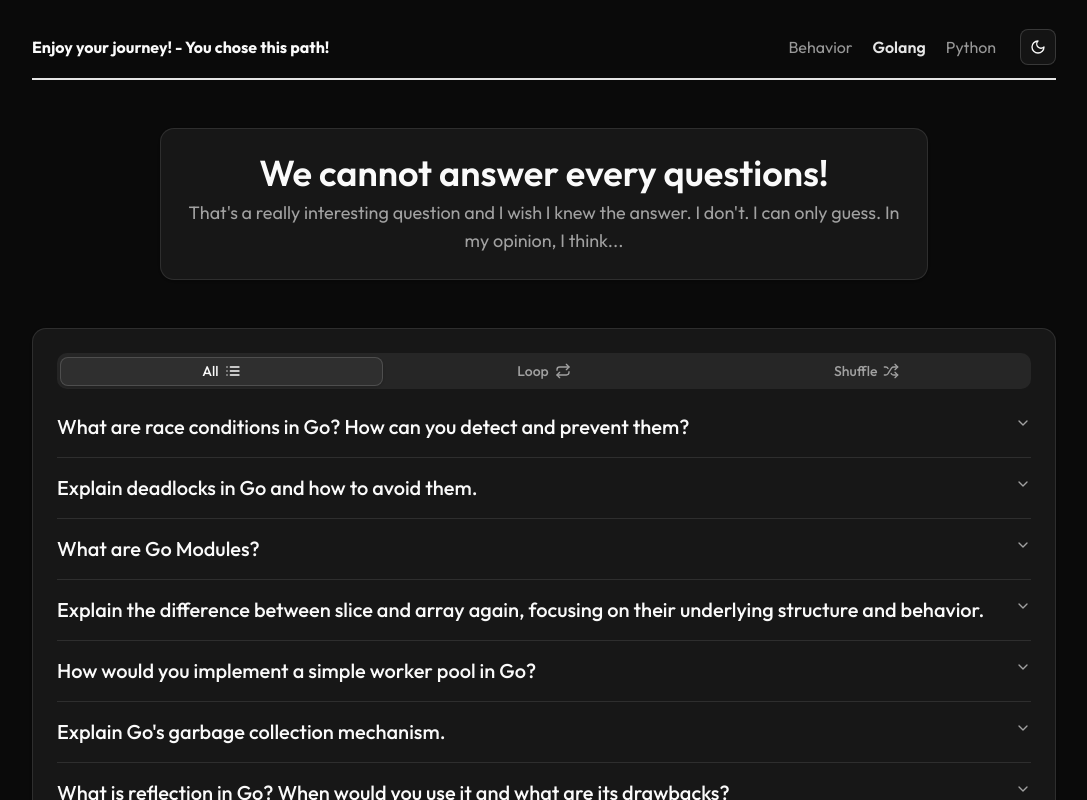
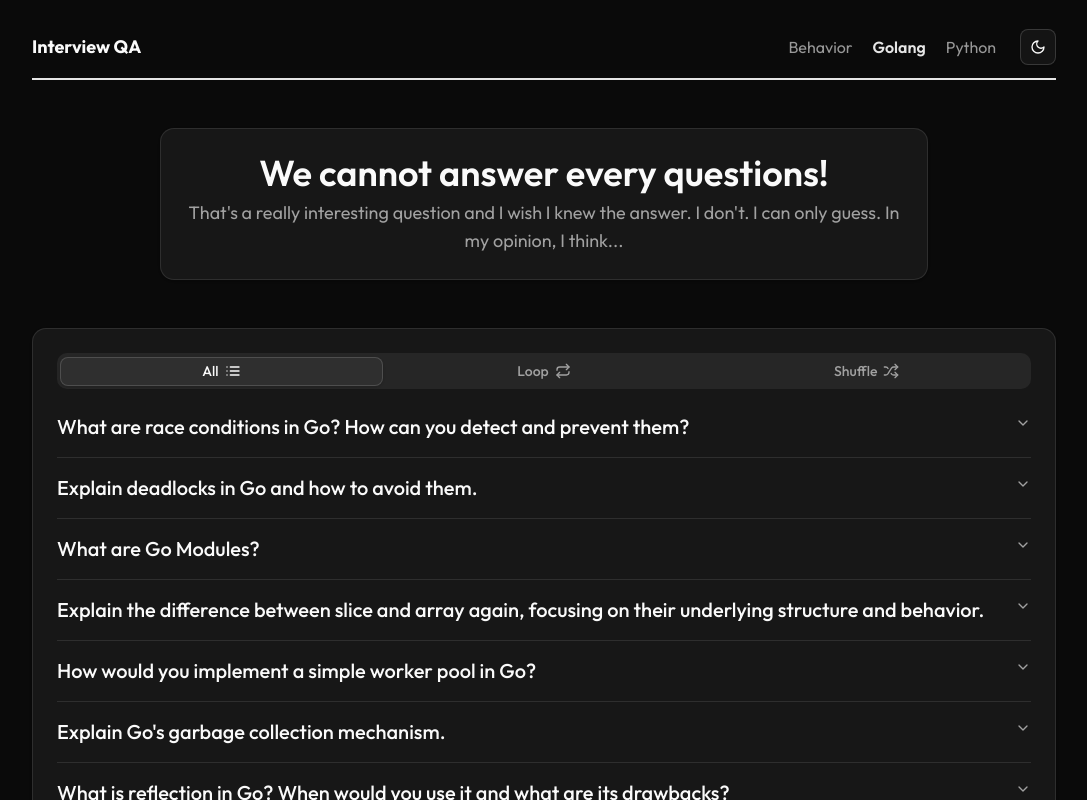
Before and after one commit to tttinh/interview-qa, a React (Vite) app: page /interview-qa/golang in a window 1280 px wide. Shown: the top 800 px of the page, without its empty margins (96-1183 px from the left). Built offline with nearby package versions, Linux system fonts and the light colour scheme.

Commit message:
Refactor.

```diff
--- a/src/app/routes/landing.jsx
+++ b/src/app/routes/landing.jsx
@@ -8,7 +8,7 @@ import {
   CardTitle,
 } from '@/components/ui/card';
 import { links } from '@/assets/data';
-import { Link } from 'react-router';
+import { NavLink } from 'react-router';
 
 const LandingRoute = () => {
   return (
@@ -20,14 +20,14 @@ const LandingRoute = () => {
               Interview Questions and Answers
             </CardTitle>
             <CardDescription className="text-center sm:text-lg">
-              Please pick a skill to start practicing.
+              Enjoy your journey. You chose this path. Pick a skill to start.
             </CardDescription>
           </CardHeader>
           <CardContent className="flex justify-center gap-4">
             {links.map((link, index) => (
-              <Button className="w-32" key={index}>
-                <Link to={link.href}>{link.label}</Link>
-              </Button>
+              <NavLink key={index} to={link.href} end>
+                <Button className="w-32">{link.label}</Button>
+              </NavLink>
             ))}
           </CardContent>
         </Card>
--- a/src/components/header.jsx
+++ b/src/components/header.jsx
@@ -16,7 +16,9 @@ const normalStyle = 'text-primary/65 hover:text-primary px-2 py-2';
 const Header = () => {
   return (
     <header className="border-b-primary flex h-16 w-full items-center justify-between gap-4 border-b-2">
-      <h2 className="font-bold">Enjoy your journey! - You chose this path!</h2>
+      <NavLink to="/interview-qa">
+        <h2 className="text-lg font-bold">Interview QA</h2>
+      </NavLink>
 
       <div className="flex items-center gap-4">
         <nav className="hidden gap-1 lg:flex">
```
